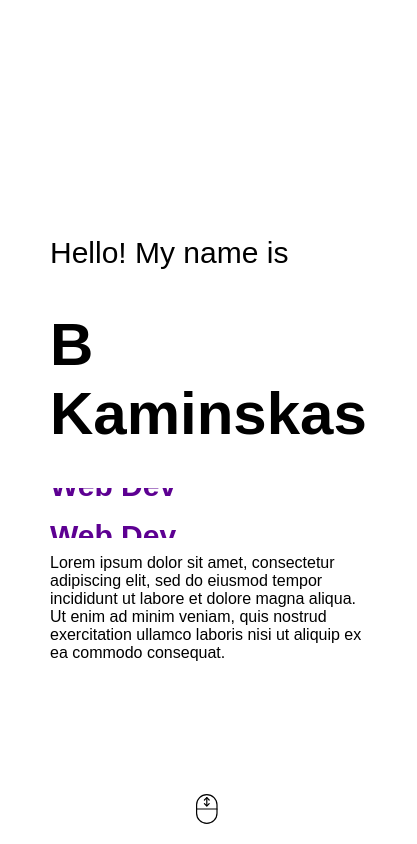
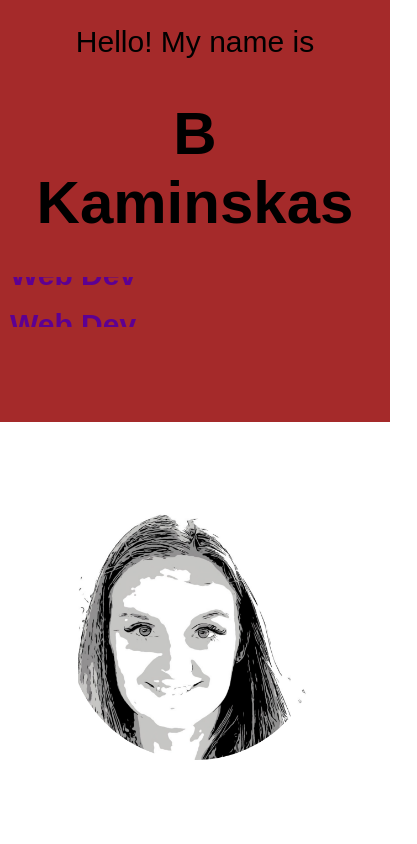
Before and after one commit to bayakami/Portfolio-Updated, a React (Create React App) app: page / in a window 390 px wide. Shown: the top 844 px of the page, 417 px wide, since content can reach past the window. Built offline with nearby package versions, Linux system fonts and the light colour scheme; a web font is replaced by a local one.

Commit message:
structure done

```diff
--- a/src/components/about/about.css
+++ b/src/components/about/about.css
@@ -49,3 +49,27 @@
   .a-desc{
       font-weight: 300;
   }
+
+  @media screen and (max-width:480px) {
+    .a{
+      flex-direction: column;
+      text-align: center;
+      margin-top: 50px;
+    }
+
+    .a-left {
+      width: 100%;
+    }
+
+    .a-card {
+      height: 30vh;
+    }
+
+    .a-card.bg {
+      display: none;
+    }
+
+    .a-right{
+      padding: 20px;
+    }
+}
--- a/src/components/contact/contact.css
+++ b/src/components/contact/contact.css
@@ -6,7 +6,7 @@
   .c-bg {
     width: 20px;
     height: 100%;
-    background-color: #59b256;
+    background-color: rgb(93, 0, 146);
     position: absolute;
   }
 
@@ -49,3 +49,23 @@
   .c-desc {
     font-weight: 200;
   }
+
+  @media screen and (max-width: 480px) {
+    .c-wrapper {
+      flex-direction: column;
+      padding: 0px 50px;
+    }
+
+    .c-title {
+      font-size: 30px;
+    }
+
+    .c-info-item {
+      margin: 20px 0px;
+      width: 100%;
+    }
+
+    .c-desc {
+      display: none;
+    }
+  }
--- a/src/components/intro/Intro.jsx
+++ b/src/components/intro/Intro.jsx
@@ -21,62 +21,7 @@
                     Lorem ipsum dolor sit amet, consectetur adipiscing elit, sed do eiusmod tempor incididunt ut labore et dolore magna aliqua. Ut enim ad minim veniam, quis nostrud exercitation ullamco laboris nisi ut aliquip ex ea commodo consequat.
                     </p>
                 </div>
-                <svg
-                    width="75"
-                    height="75"
-                    viewBox="0 0 75 75"
-                    fill="none"
-                    stroke="black"
-                    className="i-scroll"
-                    xmlns="http://www.w3.org/2000/svg"
-                >
-                <g id="scroll">
-            <path
-              id="Vector"
-              d="M40.5 15L34.5 9L28.5 15"
-              stroke-width="3"
-              stroke-miterlimit="10"
-              stroke-linecap="round"
-              stroke-linejoin="round"
-            />
-            <path
-              id="Vector_2"
-              d="M28.5 24L34.5 30L40.5 24"
-              stroke-width="3"
-              stroke-miterlimit="10"
-              stroke-linecap="round"
-              stroke-linejoin="round"
-            />
-            <g id="Group">
-              <path
-                id="Vector_3"
-                d="M9 37.5H60"
-                stroke-width="3"
-                stroke-miterlimit="10"
-                stroke-linecap="round"
-                stroke-linejoin="round"
-              />
-            </g>
-            <path
-              id="Vector_4"
-              d="M34.5 27V9"
-              stroke-width="2.9895"
-              stroke-miterlimit="10"
-              stroke-linecap="round"
-              stroke-linejoin="round"
-            />
-            <g id="Group_2">
-              <path
-                id="Vector_5"
-                d="M9 27C9 12.918 20.418 1.5 34.5 1.5C48.5859 1.5 60 12.918 60 27C60 29.8906 60 45.1094 60 48C60 62.082 48.5859 73.5 34.5 73.5C20.418 73.5 9 62.082 9 48C9 45.1094 9 29.8906 9 27Z"
-                stroke-width="3"
-                stroke-miterlimit="10"
-                stroke-linecap="round"
-                stroke-linejoin="round"
-              />
-            </g>
-          </g>
-        </svg>
+
 
             </div>
             <div className="i-right">
--- a/src/components/intro/intro.css
+++ b/src/components/intro/intro.css
@@ -1,7 +1,6 @@
 .i{
     display: flex;
     height: 100vh;
-    /*background-color: aqua;*/
 }
 
 .i-left{
@@ -9,6 +8,7 @@
     display: flex;
     align-items: center;
     justify-content: center;
+    background-color: brown;
 }
 
 .i-right{
@@ -19,10 +19,9 @@
 .i-left-wrapper {
     padding: 50px;
     height: 50%;
-    /* background-color: red;
-    display: flex;
+    /* display: flex;
     flex-direction: column;
-    justify-content: space-between; */
+    justify-content: space-between;  */
 }
 
 .i-intro {
@@ -85,12 +84,23 @@
   right: 20%;
 }
 
-/* .i-bg {
-  clip-path: polygon(0% 0%, 0% 100%, 25% 100%, 25% 25%, 75% 25%, 75% 75%, 25% 75%, 25% 100%, 100% 100%, 100% 0%);
-  background-color: #59b256;
-  width: 100%;
-  height: 100%;
-  position: absolute;
-  top: 0;
-  right: 0;
-} */
+
+@media screen and (max-width: 480px) {
+  .i {
+    flex-direction: column;
+  }
+
+  .i-left-wrapper {
+
+    padding: 10px;
+    align-items: center;
+    justify-content: center;
+    text-align: center;
+    height: 100%;
+  }
+
+  .i-desc{
+    display: none;
+  }
+
+}
```
